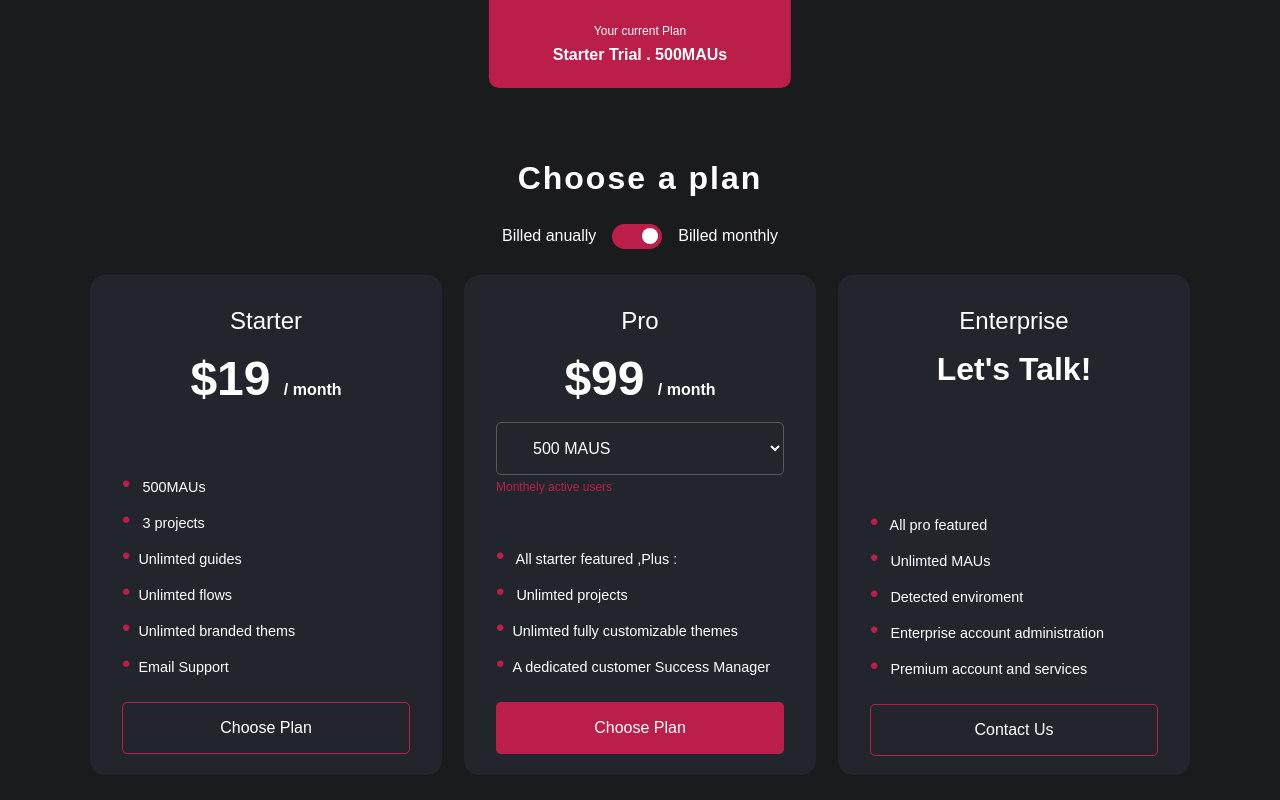
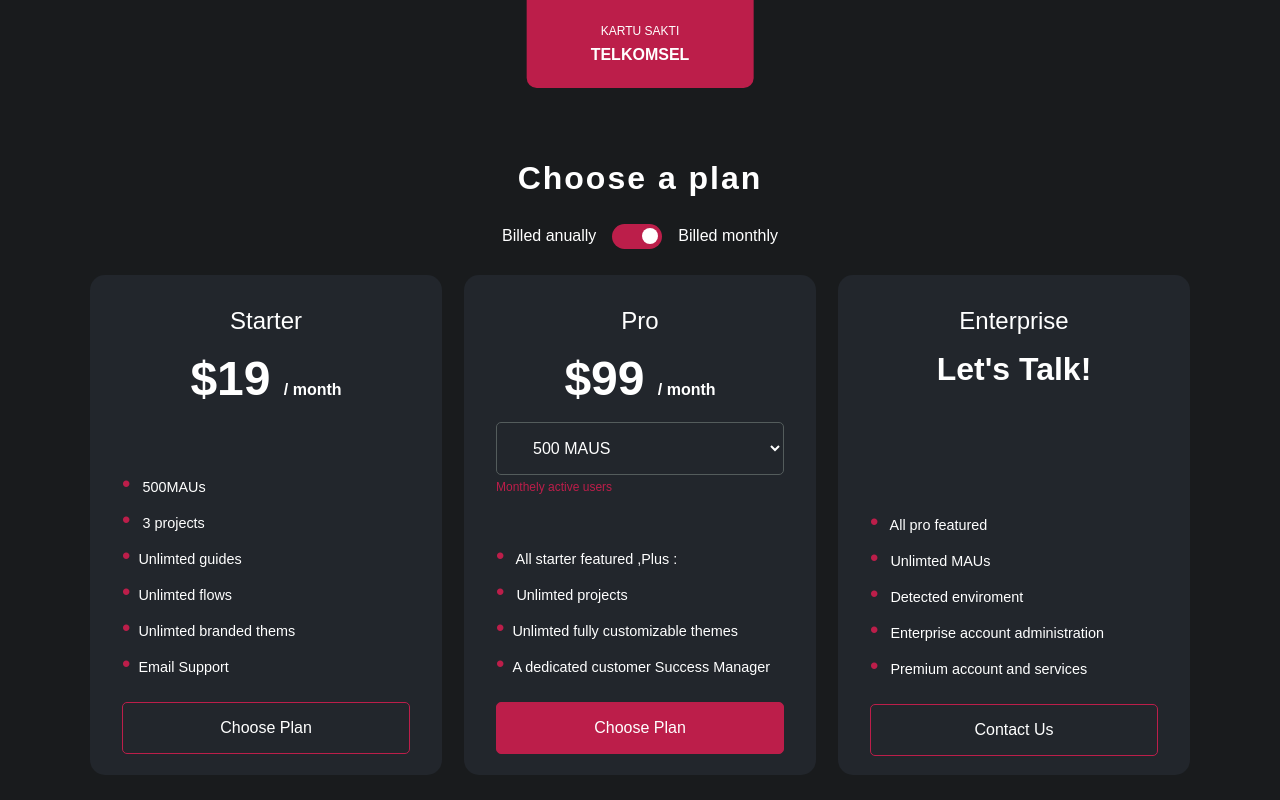
Before and after one commit to MhmdSairi/agenkartu, a plain HTML site: page index.html in a window 1280 px wide. Drawn offline with Linux system fonts and the light colour scheme.

Commit message:
Update index.html

```diff
--- a/index.html
+++ b/index.html
@@ -4,13 +4,13 @@
     <meta charset="UTF-8">
     <meta name="viewport" content="width=device-width, initial-scale=1.0">
     <link rel="stylesheet" href="style.css">
-    <title>Pricing Table</title>
+    <title>AgenKartu-MhmdSairi</title>
 </head>
 <body>
 
     <div class="top-banner">
-        <p class="current-plan"> Your current Plan</p>
-        <p class="plan-type"> Starter Trial . 500MAUs</p>
+        <p class="current-plan">KARTU SAKTI</p>
+        <p class="plan-type"> TELKOMSEL </p>
     </div>
 
     <div class="container">
@@ -58,7 +58,7 @@
                 <li>Unlimted fully customizable themes</li>
                 <li>A dedicated customer Success Manager</li>
             </ul>
-            <button type="button" class="card-btn"> Choose Plan</button>
+            <a href="www.google.com"><button type="button" class="card-btn"> Choose Plan</button></a>
           </div>
 
           <!-- Enterpise Card -->
```
